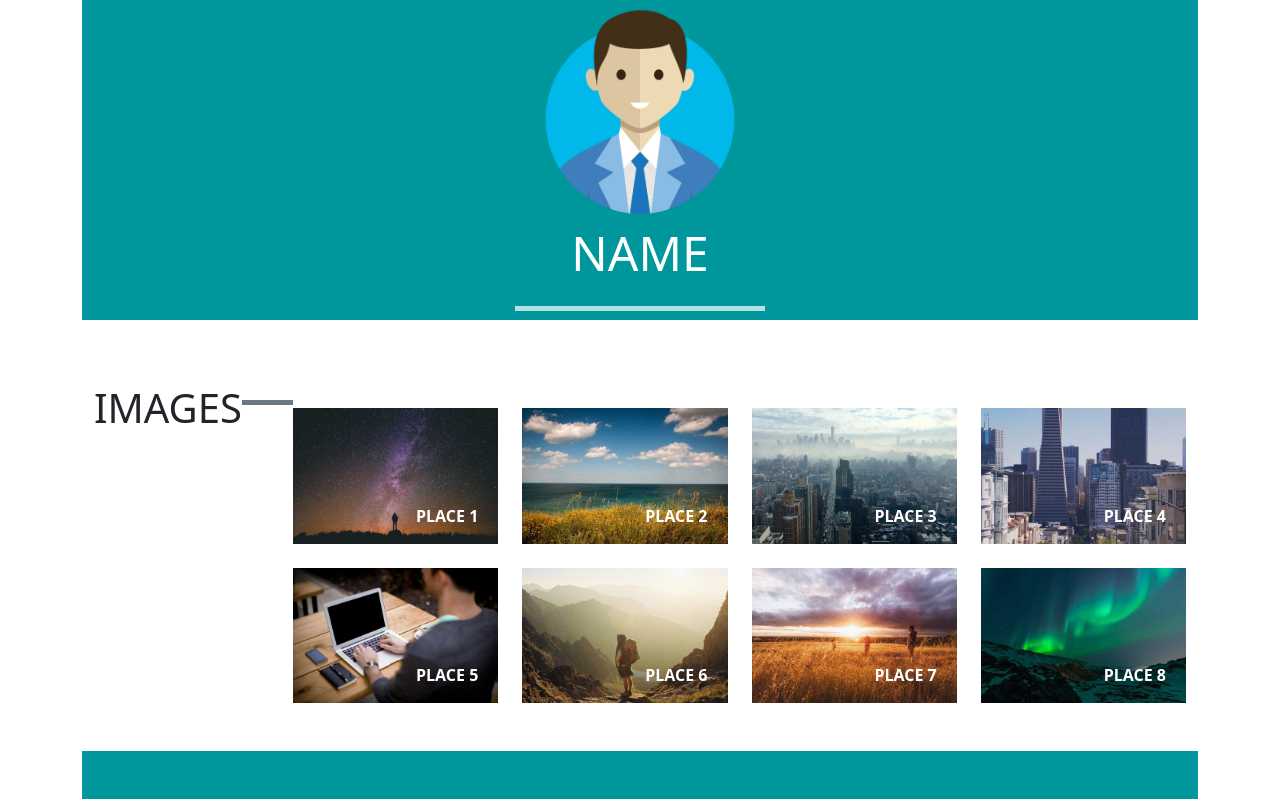
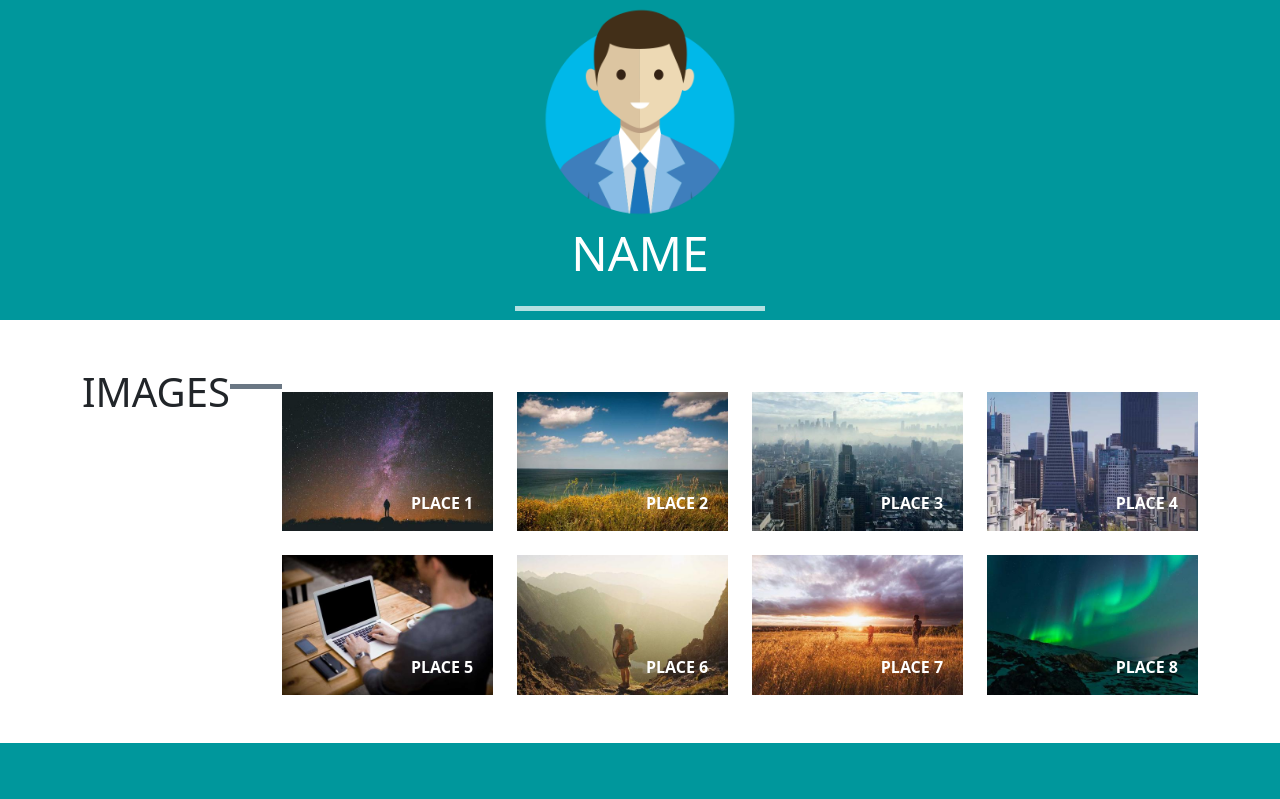
Before and after one commit to wang-C109156201/react-wk1, a React app: page / in a window 1280 px wide. Shown: the top 799 px of the page. Built offline with nearby package versions, Linux system fonts and the light colour scheme; the HTML template or start-up script is replaced by a standard one.

Commit message:
modify css

```diff
--- a/src/App.css
+++ b/src/App.css
@@ -1,7 +1,7 @@
 /*modify css*/
 
 #root {
-  max-width: 1280px;
+  /* max-width: 1280px; */
   margin: 0 auto;
   padding: 0;
   text-align: center;
--- a/src/assets/pages/Home.jsx
+++ b/src/assets/pages/Home.jsx
@@ -4,7 +4,7 @@ import Article from '../components/Article';
 
 function Home(params) {
     return(
-        <div className="container main-layout">
+        <div>
             <Header
                 Name = "Name"
                 className="layout-header"
--- a/src/index.css
+++ b/src/index.css
@@ -1,7 +1,7 @@
 /* Global Style */
 /*CSS　GRID*/
 .container {
-  width: 100% !important;
+  width: 100% ;
   display: flex;
   align-self: center;
   margin: auto;
```
